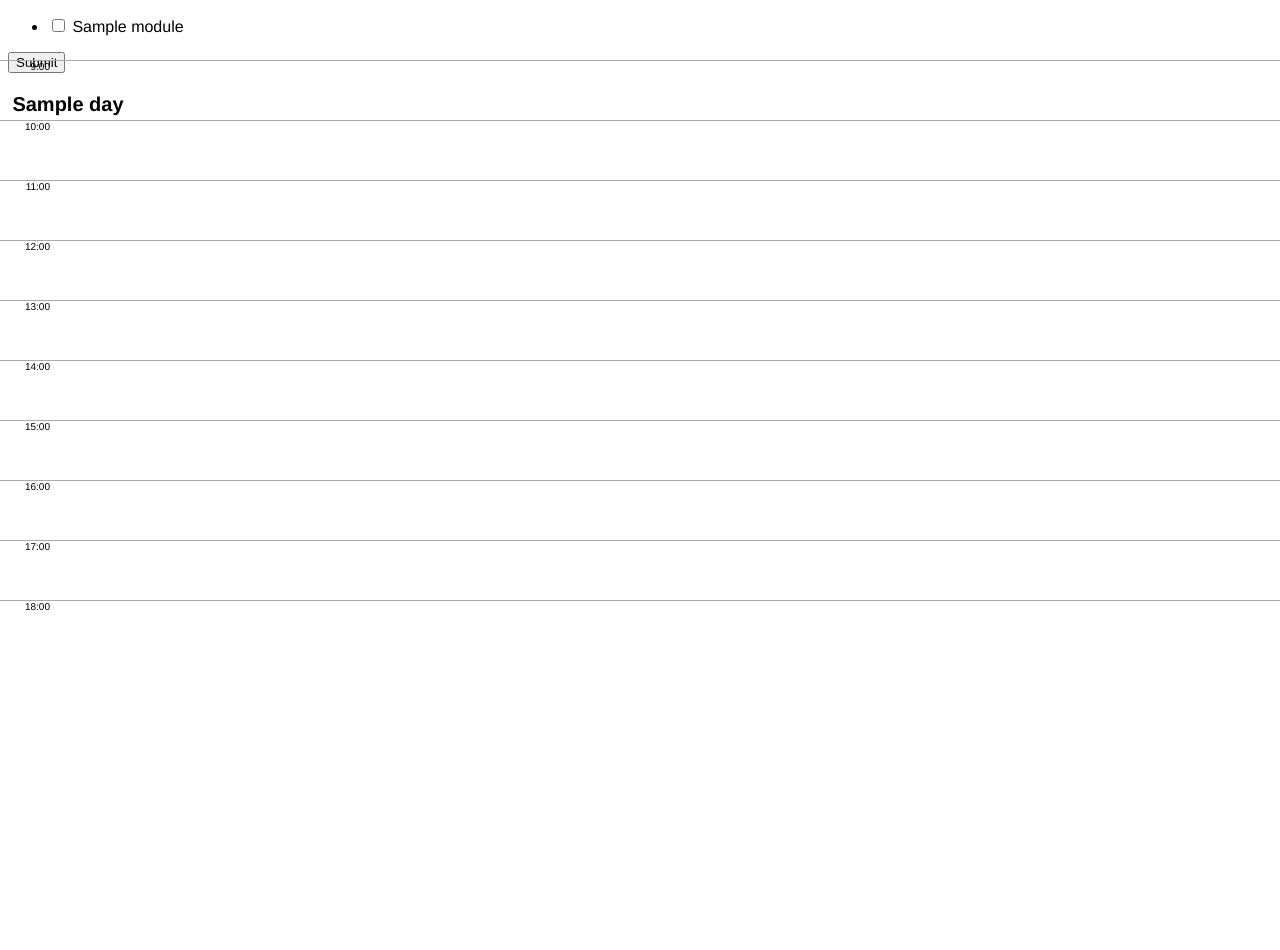
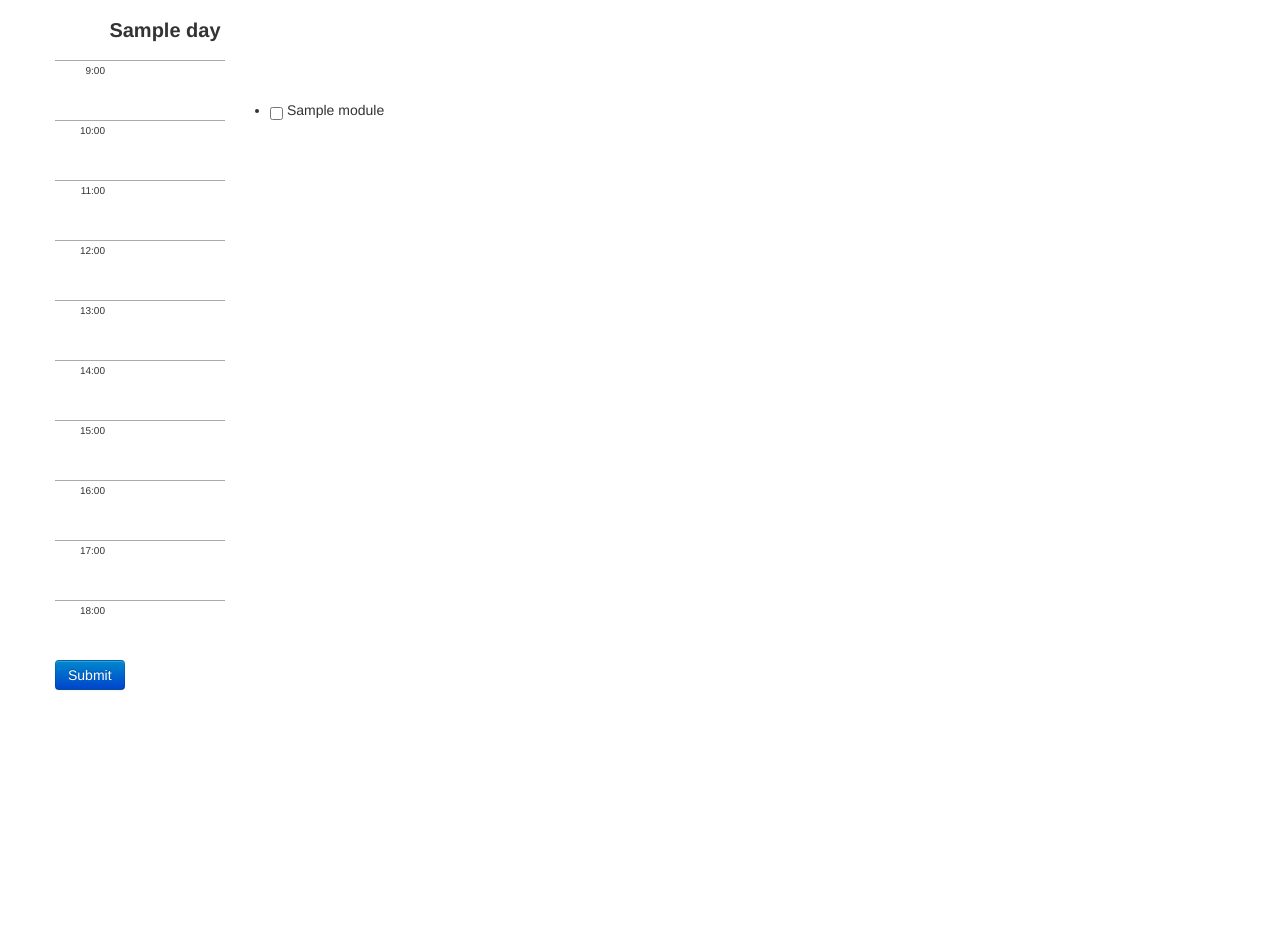
Before and after one commit to danielconnor/itcarlow-ical-py, a Python web app: template templates/timetable.html in a window 1280 px wide. Shown: the top 950 px of the page. After the commit the page ends 690 px from the top, so only its background shows below. Run offline with Jinja, Linux system fonts and the light colour scheme; the template is opened without the code that fills it: most values are stand-ins (such as "Sample title", 1, 10 or a date in 2020).

Commit message:
tidy up timetable html representation

```diff
--- a/static/index.html
+++ b/static/index.html
@@ -3,8 +3,9 @@
 <head>
   <meta charset="utf-8">
   <title>iCalendar import - ITCarlow Timetable</title>
-
+  <meta name="viewport" content="width=device-width, initial-scale=1.0">
   <link href="css/bootstrap.min.css" rel="stylesheet" type="text/css">
+  <link href="css/bootstrap-responsive.min.css" rel="stylesheet" type="text/css">
   <link href="css/index.css" rel="stylesheet" type="text/css">
 </head>
 <body>
--- a/templates/timetable.html
+++ b/templates/timetable.html
@@ -1,5 +1,6 @@
 {% set hour_height = 10 -%}
 {% set start_time = 9 -%}
+{% set colors = 9 -%}
 
 
 <!doctype html>
@@ -7,24 +8,21 @@
   <head>
     <title>Timetable</title>
     <meta charset="utf-8">
+    <meta name="viewport" content="width=device-width, initial-scale=1.0">
     <link href="css/timetable.css" rel="stylesheet">
+    <link href="css/bootstrap.min.css" rel="stylesheet">
+    <link href="css/bootstrap-responsive.min.css" rel="stylesheet">
   </head>
   <body>
+
+    <div class="container">
 
       <form action="/timetable.ics" method="GET">
         <input type="hidden" name="item" value="{{ item }}">
         <input type="hidden" name="type" value="{{ type }}">
-      <ul>
-      {% for moduleName in modules %}
-        <li class="module">
-          <label><input type="checkbox" name="modules" value="{{ moduleName }}"{% if moduleName in selectedModules %} checked=checked{% endif %}> {{ moduleName }}</label>
-        </li>
-      {% endfor %}
-      </ul>
-      <button type="submit">Submit</button>
-    </form>
 
-    <div id="timetable">
+        <section>
+          <div class="timetable">
             <ul class="times">
               {% for time in range(start_time, start_time + 10) %}
                 <li class="time" style="height:{{ hour_height }}%; top:{{ (time - start_time) * hour_height }}%;">
@@ -44,7 +42,22 @@
                 </ul>
               </div>
             {% endfor %}
+          </div>
 
+          <div class="checkboxes hidden-phone">
+            <ul>
+            {% for moduleName in modules %}
+              <li class="module">
+                <label><input type="checkbox" name="modules" value="{{ moduleName }}"{% if moduleName in selectedModules %} checked=checked{% endif %}> {{ moduleName }}</label>
+              </li>
+            {% endfor %}
+            </ul>
+          </div>
+        </section>
+
+        <button class="btn btn-primary" type="submit">Submit</button>
+
+      </form>
     </div>
     <script src="js/jquery-1.8.2.min.js"></script>
     <script>
@@ -83,16 +96,6 @@
 
         window.getUrl = getUrl;
 
-        function unHighlight() {
-          timetable.removeClass("fade");
-          times.insertBefore(days.eq(0));
-          days.removeClass("highlight");
-        }
-
-        doc.on("click", function() {
-          unHighlight();
-        });
-
         modules.each(function() {
           function update(e) {
             checkbox.is(":checked") ?
@@ -100,28 +103,18 @@
               moduleClasses.removeClass("selected");
           };
 
+          function toggle() {
+            checkbox.attr("checked", !checkbox.is(":checked"));
+            update();
+          }
+
           var checkbox = $(this).on("change", update),
-            moduleClasses = $("[data-module=\"" + checkbox.val() + "\"]");
+            moduleClasses = $("[data-module=\"" + checkbox.val() + "\"]").on("click", toggle);
 
           update();
         });
 
-        days.on("click", function(e) {
-          e.stopPropagation();
 
-          var day = $(this);
-
-          if(!day.hasClass("highlight")) {
-            times.insertBefore(day);
-            days.removeClass("highlight");
-            day.addClass("highlight");
-            timetable.addClass("fade");
-          }
-          else {
-            unHighlight();
-          }
-
-        });
 
       })();
 
```
Lines whose indentation alone changed are shown as unchanged.
